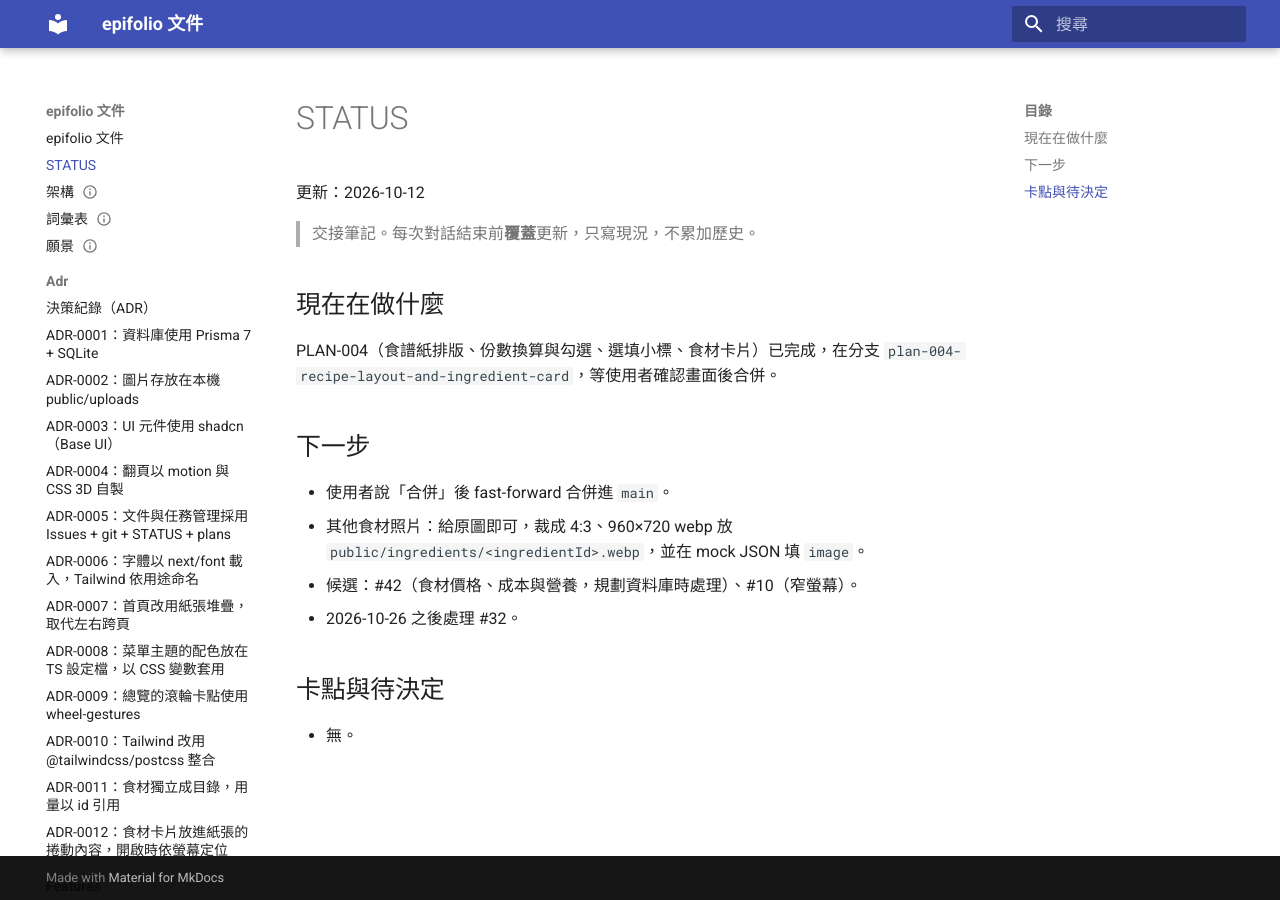
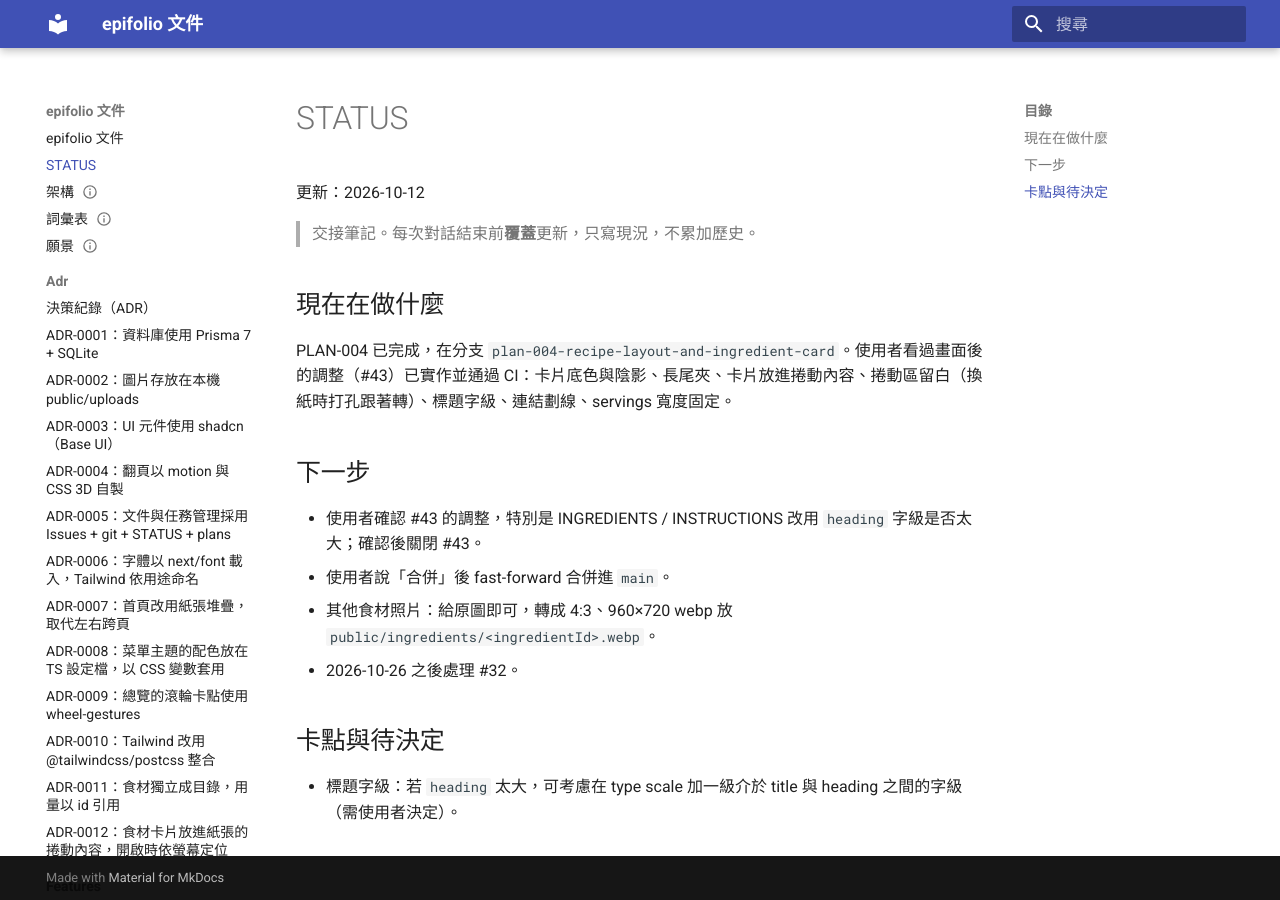
Before and after one commit to piercelin11/epifolio, an MkDocs documentation site: the page built from docs/STATUS.md, in a window 1280 px wide. Built offline with MkDocs 1.6.1 and Material for MkDocs 9.7.7, drawn with Linux system fonts in a browser that asks for light colours.

Commit message:
docs: update status for the PLAN-004 refinements
Refs #43

```diff
--- a/docs/STATUS.md
+++ b/docs/STATUS.md
@@ -6,15 +6,15 @@
 
 ## 現在在做什麼
 
-PLAN-004（食譜紙排版、份數換算與勾選、選填小標、食材卡片）已完成，在分支 `plan-004-recipe-layout-and-ingredient-card`，等使用者確認畫面後合併。
+PLAN-004 已完成，在分支 `plan-004-recipe-layout-and-ingredient-card`。使用者看過畫面後的調整（#43）已實作並通過 CI：卡片底色與陰影、長尾夾、卡片放進捲動內容、捲動區留白（換紙時打孔跟著轉）、標題字級、連結劃線、servings 寬度固定。
 
 ## 下一步
 
+- 使用者確認 #43 的調整，特別是 INGREDIENTS / INSTRUCTIONS 改用 `heading` 字級是否太大；確認後關閉 #43。
 - 使用者說「合併」後 fast-forward 合併進 `main`。
-- 其他食材照片：給原圖即可，裁成 4:3、960×720 webp 放 `public/ingredients/<ingredientId>.webp`，並在 mock JSON 填 `image`。
-- 候選：#42（食材價格、成本與營養，規劃資料庫時處理）、#10（窄螢幕）。
+- 其他食材照片：給原圖即可，轉成 4:3、960×720 webp 放 `public/ingredients/<ingredientId>.webp`。
 - 2026-10-26 之後處理 #32。
 
 ## 卡點與待決定
 
-- 無。
+- 標題字級：若 `heading` 太大，可考慮在 type scale 加一級介於 title 與 heading 之間的字級（需使用者決定）。
```
